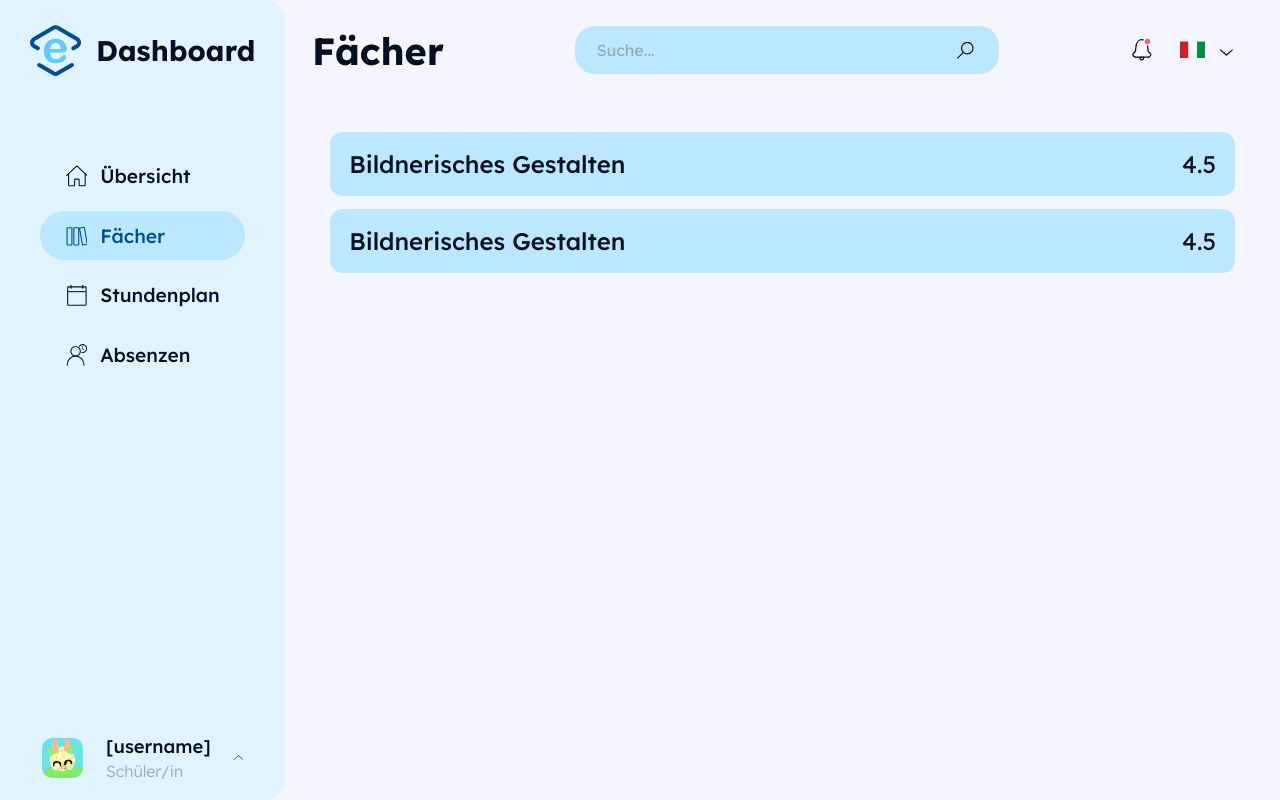
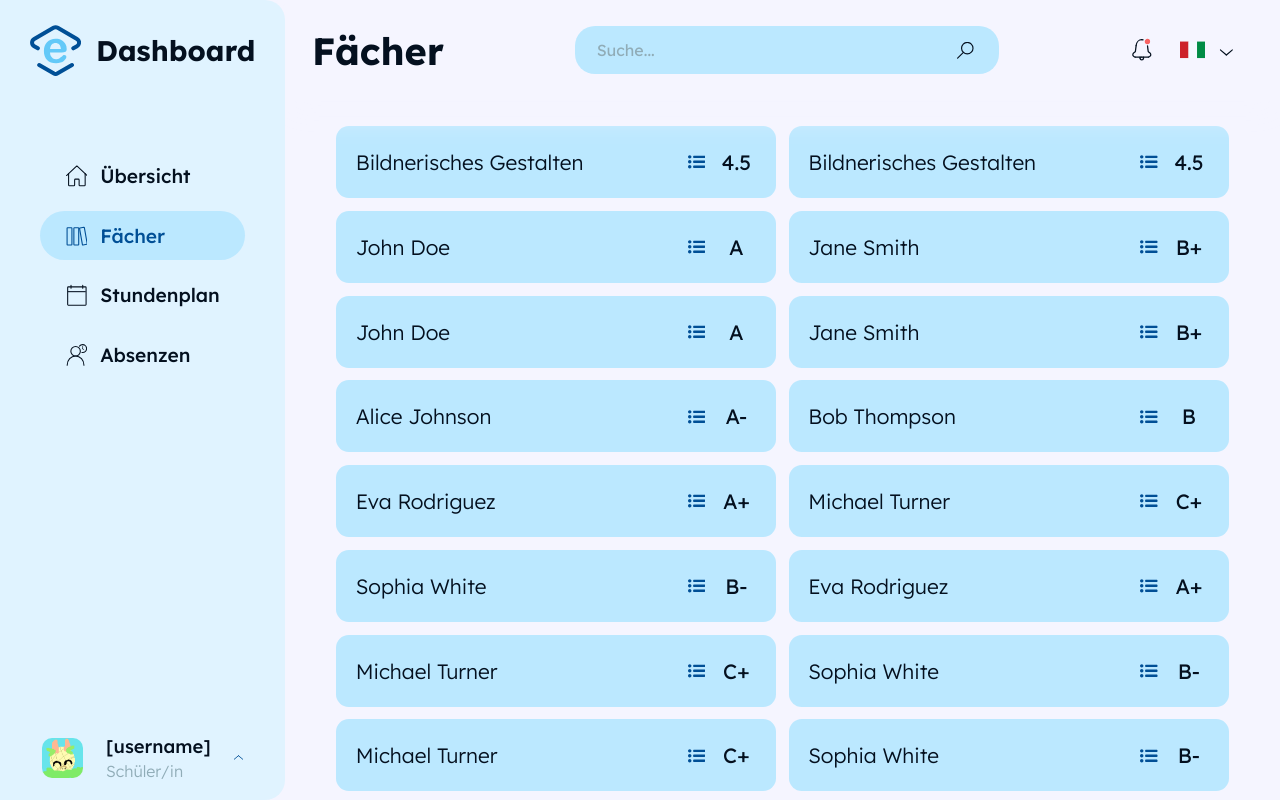
Before and after one commit to flavianz/eduLounge-Web, a React (Create React App) app: page /students/dashboard/subjects in a window 1280 px wide. Built offline with nearby package versions, Linux system fonts and the light colour scheme.

Commit message:
Add raw structure

```diff
--- a/src/sites/StudentDashboard/StudentDashboardSubjects/StudentDashboardSubjects.css
+++ b/src/sites/StudentDashboard/StudentDashboardSubjects/StudentDashboardSubjects.css
@@ -2,22 +2,30 @@
     background-color: var(--background);
     display: flex;
     align-items: flex-start;
+    height: 100vh;
+    overflow: hidden;
 }
 .studentDashboardSubjectsContainer {
     flex: 1;
-    overflow-y: scroll;
-    height: auto;
+    height: 100vh;
+    display: flex;
+    flex-direction: column;
 }
 .studentDashboardSubjectContainer {
-    height: 4vw;
+    height: 3.7rem;
     max-width: 100%;
     background: var(--secondary);
+    display: flex;
 }
 .studentDashboardSubjectsDataContainer {
     padding: 1.5vw 3.5vw;
+    display: grid;
+    grid-template-columns: auto auto;
+    overflow-y: auto;
+    flex: 1;
 }
 .studentDashboardSubjectContainer {
-    margin: 1vw 0;
+    margin: 0.5vw 0.5vw;
     border-radius: 1vw;
     padding: 0.5vw 1.5vw;
     display: flex;
@@ -25,9 +33,22 @@
     align-items: center;
 }
 .studentDashboardSubjectName {
-    font-size: 1.5rem;
-    font-weight: 500;
+    font-size: 1.3rem;
+    font-weight: 350;
+    flex: 4;
 }
 .studentDashboardSubjectAverage {
-    font-size: 1.5rem;
+    font-size: 1.3rem;
+    flex: 0.5;
+    text-align: center;
+    margin-left: 0.8vw;
 }
+.studentDashboardSubjectDetailsIcon {
+    height: 1.1rem;
+    width: 1.1rem;
+    cursor: pointer;
+    .details {
+        fill: var(--accent);
+        stroke: var(--accent);
+    }
+}
--- a/src/sites/StudentDashboard/StudentDashboardSubjects/StudentDashboardSubjects.tsx
+++ b/src/sites/StudentDashboard/StudentDashboardSubjects/StudentDashboardSubjects.tsx
@@ -1,111 +1,10 @@
 import "./StudentDashboardSubjects.css";
 import StudentDashboardMenu from "../../../components/StudentDashboard/StudentDashboardMenu/StudentDashboardMenu";
 import StudentDashboardHeader from "../../../components/StudentDashboard/StudentDashboardHeader/StudentDashboardHeader";
+import { subjects } from "../../../scripts/dummy";
+import SVGIcon from "../../../assets/images/svg/svg";
 
 export default function StudentDashboardOverview() {
-    const subjects: {
-        [key: string]: {
-            teacher: {
-                name: string;
-            };
-            average: string;
-            klassen: string[];
-            name: string;
-            tests: {
-                [key: string]: {
-                    name: string;
-                    start: number;
-                    end: number;
-                    topics: string;
-                    createdAt: number;
-                    mark: number;
-                    type: "project" | "presentation" | "exam";
-                    weight: number;
-                };
-            };
-        };
-    } = {
-        bg: {
-            teacher: {
-                name: "Anja Messerli",
-            },
-            average: "4.5",
-            name: "Bildnerisches Gestalten",
-            klassen: ["1a, 1i"],
-            tests: {
-                "0": {
-                    name: "Bleistift",
-                    start: Date.now(),
-                    end: Date.now(),
-                    topics: "-Bleistifte\n-Zeichnungen",
-                    createdAt: Date.now(),
-                    type: "project",
-                    mark: 6,
-                    weight: 0.5,
-                },
-                "1": {
-                    name: "Vortrag",
-                    start: Date.now(),
-                    end: Date.now(),
-                    topics: "-Bleistifte\n-Zeichnungen",
-                    createdAt: Date.now(),
-                    type: "presentation",
-                    mark: 5,
-                    weight: 1,
-                },
-                "2": {
-                    name: "Farbenlehre",
-                    start: Date.now(),
-                    end: Date.now(),
-                    topics: "-Bleistifte\n-Zeichnungen",
-                    createdAt: Date.now(),
-                    type: "exam",
-                    mark: 4.5,
-                    weight: 1,
-                },
-            },
-        },
-        history: {
-            teacher: {
-                name: "Anja Messerli",
-            },
-            average: "4.5",
-            name: "Bildnerisches Gestalten",
-            klassen: ["1a, 1i"],
-            tests: {
-                "0": {
-                    name: "Bleistift",
-                    start: Date.now(),
-                    end: Date.now(),
-                    topics: "-Bleistifte\n-Zeichnungen",
-                    createdAt: Date.now(),
-                    type: "project",
-                    mark: 6,
-                    weight: 0.5,
-                },
-                "1": {
-                    name: "Vortrag",
-                    start: Date.now(),
-                    end: Date.now(),
-                    topics: "-Bleistifte\n-Zeichnungen",
-                    createdAt: Date.now(),
-                    type: "presentation",
-                    mark: 5,
-                    weight: 1,
-                },
-                "2": {
-                    name: "Farbenlehre",
-                    start: Date.now(),
-                    end: Date.now(),
-                    topics: "-Bleistifte\n-Zeichnungen",
-                    createdAt: Date.now(),
-                    type: "exam",
-                    mark: 4.5,
-                    weight: 1,
-                },
-            },
-        },
-    };
     return (
         <div className="studentDashboardContainer">
             <StudentDashboardMenu pageID={"subjects"} />
@@ -122,6 +21,12 @@ export default function StudentDashboardOverview() {
                                 <p className="studentDashboardSubjectName">
                                     {subject.name}
                                 </p>
+                                <SVGIcon
+                                    id={"details"}
+                                    className={
+                                        "studentDashboardSubjectDetailsIcon"
+                                    }
+                                />
                                 <p className={"studentDashboardSubjectAverage"}>
                                     {subject.average}
                                 </p>
```
